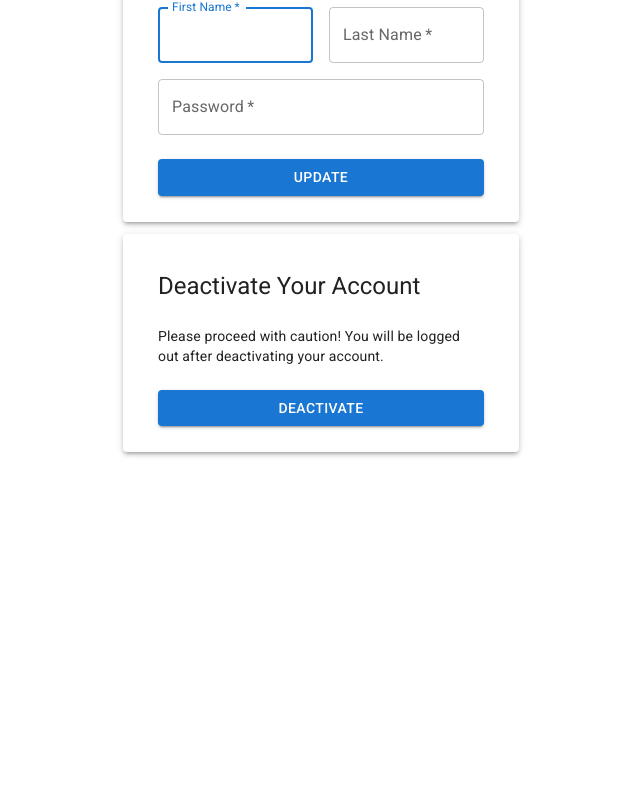
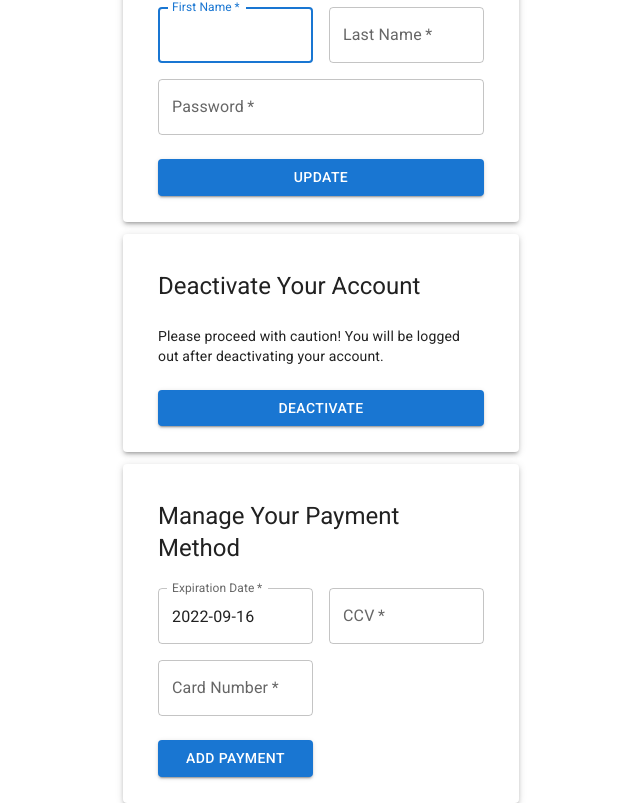
Before and after one commit to Stacks-OnStacksCapstone/e-commerce-react-capstone, a React (Create React App) app: page /userProfile in a window 1280 px wide. Shown: the part 281-1084 px from the top of the page, without its empty margins (319-959 px from the left). Before the commit the page ends 800 px from the top, so only its background shows below. Built offline with nearby package versions, Linux system fonts and the light colour scheme; no server answers.

Commit message:
Create payment on user profile added

```diff
--- a/src/components/user/UserProfile.tsx
+++ b/src/components/user/UserProfile.tsx
@@ -12,6 +12,7 @@ import { Button, Container, Snackbar, Stack } from "@mui/material";
 import Paper from '@mui/material/Paper';
 import MuiAlert, { AlertProps } from '@mui/material/Alert';
 import React from "react";
+import { apiCreatePayment, apiCreatePaymentMethod, apiDeletePayment } from "../../remote/e-commerce-api/paymentService";
 
 
 const theme = createTheme();
@@ -28,6 +29,12 @@ export default function UserProfile() {
         lastName: "",
         password: ""
     });
+
+    const [paymentformData, setPaymentFormData] = useState({
+        expDate: "2022-09-16",
+        ccv: "",
+        cardNumber: ""
+    });
     const navigate = useNavigate();
 
     useEffect(() => {
@@ -38,9 +45,9 @@ export default function UserProfile() {
     const Alert = React.forwardRef<HTMLDivElement, AlertProps>(function Alert(
         props,
         ref,
-      ) {
+    ) {
         return <MuiAlert elevation={6} ref={ref} variant="filled" {...props} />;
-      });
+    });
 
     async function update(event: { preventDefault: () => void; }) {
 
@@ -48,7 +55,7 @@ export default function UserProfile() {
 
         setOpen(true);
 
-        if(!formData.firstName && !formData.lastName && !formData.password){
+        if (!formData.firstName && !formData.lastName && !formData.password) {
             setErrorMessage(`Please update a field`)
             return;
         }
@@ -65,12 +72,12 @@ export default function UserProfile() {
 
     const handleClose = (event?: React.SyntheticEvent | Event, reason?: string) => {
         if (reason === 'clickaway') {
-          return;
+            return;
         }
         setOpen(false);
         setErrorMessage("");
         setPersisted("");
-      };
+    };
 
     async function deactivateUser() {
         try {
@@ -80,6 +87,43 @@ export default function UserProfile() {
             navigate('/login');
             console.log(user);
             setPersisted(`You've successfully deactivated your profile!`);
+
+        } catch (error) {
+            console.log(error);
+        }
+    }
+
+
+
+    async function createPayment(event: { preventDefault: () => void; }) {
+
+        event.preventDefault();
+
+        setOpen(true);
+
+        if (!formData.firstName && !formData.lastName && !formData.password) {
+            setErrorMessage(`Please update a field`)
+            return;
+        }
+
+        try {
+
+            await apiCreatePaymentMethod(paymentformData.ccv, new Date(paymentformData.expDate), paymentformData.cardNumber);
+            setPersisted("You've successfully added your payment method!");
+
+        } catch (error: any) {
+            setErrorMessage(`Adding payment was unsuccessful because ${error.payload}`);
+        }
+    }
+
+
+
+
+    async function deletePayment() {
+        try {
+
+            await apiDeletePayment();
+            setPersisted(`You've successfully removed your payment method!`);
 
         } catch (error) {
             console.log(error);
@@ -157,12 +201,12 @@ export default function UserProfile() {
                                     autoComplete="new-password"
                                     onChange={(event) => setFormData({ ...formData, password: event.target.value })}
                                 />
-                                <Box sx={{ mt: 3, mb: 2}}>
+                                <Box sx={{ mt: 3, mb: 2 }}>
 
                                     <Button fullWidth variant="contained" onClick={update}>Update</Button>
 
                                     <Snackbar open={open} autoHideDuration={6000} onClose={handleClose}>
-                                        <Alert onClose={handleClose} severity= {persisted ? "success" : "error" }  sx={{ width: '100%' }}>
+                                        <Alert onClose={handleClose} severity={persisted ? "success" : "error"} sx={{ width: '100%' }}>
                                             {persisted ? persisted : errorMessage}
                                         </Alert>
                                     </Snackbar>
@@ -177,10 +221,10 @@ export default function UserProfile() {
 
 
 
-            <Container style={{width:"468px"}}color="inherit" component="main" maxWidth="sm" >
+            <Container style={{ width: "468px" }} color="inherit" component="main" maxWidth="sm" >
 
 
-                <Paper style={{margin:"12px", padding: "12px 35px 10px" }} elevation={3}>
+                <Paper style={{ margin: "12px", padding: "12px 35px 10px" }} elevation={3}>
 
 
 
@@ -199,6 +243,71 @@ export default function UserProfile() {
 
             </Container>
 
+            <Container color="inherit" component="main" maxWidth="xs">
+
+                <Paper style={{ padding: "12px 35px 10px" }} elevation={3}>
+
+                    <Box color="inherit" sx={{ m: 3, mx: "auto" }}>
+                        <Typography variant="h5"> Manage Your Payment Method</Typography>
+                    </Box>
+
+                    <Box color="inherit" component="form" noValidate sx={{ mt: 3 }}>
+
+                        <Grid container spacing={2}>
+                            <Grid item xs={12} sm={6}>
+                                <TextField
+                                    required
+                                    fullWidth
+                                    id="expDate"
+                                    label="Expiration Date"
+                                    name="expDate"
+                                    autoComplete="family-name"
+                                    value={paymentformData.expDate}
+                                    onChange={(event) => setPaymentFormData({ ...paymentformData, expDate: event.target.value})}
+                                />
+                            </Grid>
+                            <br />
+                            <Grid item xs={12} sm={6}>
+                                <TextField
+                                    required
+                                    fullWidth
+                                    id="ccv"
+                                    label="CCV"
+                                    name="ccv"
+                                    autoComplete="family-name"
+                                    value={paymentformData.ccv}
+                                    onChange={(event) => setPaymentFormData({ ...paymentformData, ccv: event.target.value})}
+                                />
+                            </Grid>
+                            <br />
+                            <Grid item xs={12} sm={6}>
+                                <TextField
+                                    required
+                                    fullWidth
+                                    id="cardNumber"
+                                    label="Card Number"
+                                    name="cardNumber"
+                                    autoComplete="family-name"
+                                    value={paymentformData.cardNumber}
+                                    onChange={(event) => setPaymentFormData({ ...paymentformData, cardNumber: event.target.value})}
+                                />
+
+                                <Box sx={{ mt: 3, mb: 2 }}>
+
+                                    <Button fullWidth variant="contained" onClick={createPayment}>Add Payment</Button>
+
+                                    <Snackbar open={open} autoHideDuration={6000} onClose={handleClose}>
+                                        <Alert onClose={handleClose} severity={persisted ? "success" : "error"} sx={{ width: '100%' }}>
+                                            {persisted ? persisted : errorMessage}
+                                        </Alert>
+                                    </Snackbar>
+                                </Box>
+                            </Grid>
+                        </Grid>
+                    </Box>
+                </Paper>
+            </Container>
+
         </>
     );
 }
--- /dev/null
+++ b/src/models/UserPayments.ts
@@ -0,0 +1,15 @@
+export default class UserPayments{
+
+    paymentId: number;
+    expDate: Date;
+    ccv: string;
+    cardNumber: string;
+
+    constructor(paymentId: number, expDate: Date, ccv:string, cardNumber:string){
+                    this.paymentId = paymentId;
+                    this.expDate = expDate;
+                    this.ccv = ccv;
+                    this.cardNumber = cardNumber;
+
+    }
+}
--- a/src/remote/e-commerce-api/paymentService.ts
+++ b/src/remote/e-commerce-api/paymentService.ts
@@ -1,4 +1,5 @@
 import PaymentDetail from "../../models/PaymentDetail"
+import UserPayments from "../../models/UserPayments"
 import eCommerceClient, { eCommerceApiResponse } from "./eCommerceClient"
 
 const baseURL = "/api/payment"
@@ -15,3 +16,25 @@ export const apiCreatePayment = async (paymentDetails : PaymentDetail[]) : Promi
         );
     return { status : response.status, payload : response.data}
 }
+
+export const apiCreatePaymentMethod = async (ccv: String, expDate: Date, cardNumber: String  ) : Promise<eCommerceApiResponse> => {
+    const requestBody : any = {
+        "ccv" : ccv,
+        "expDate" : expDate,
+        "cardNumber" : cardNumber
+    }
+    const response = await eCommerceClient.post(
+        `${baseURL}`,
+        requestBody
+        );
+    return { status : response.status, payload : response.data}
+}
+
+export const apiDeletePayment = async () : Promise<eCommerceApiResponse> => {
+
+    const response = await eCommerceClient.delete<any>(
+        `${baseURL}/api/payment`
+    );
+    return { status: response.status, payload: response.data };
+
+}
```
Also changed, not shown: 1 other file (tests, documents, lock files or other folders).
